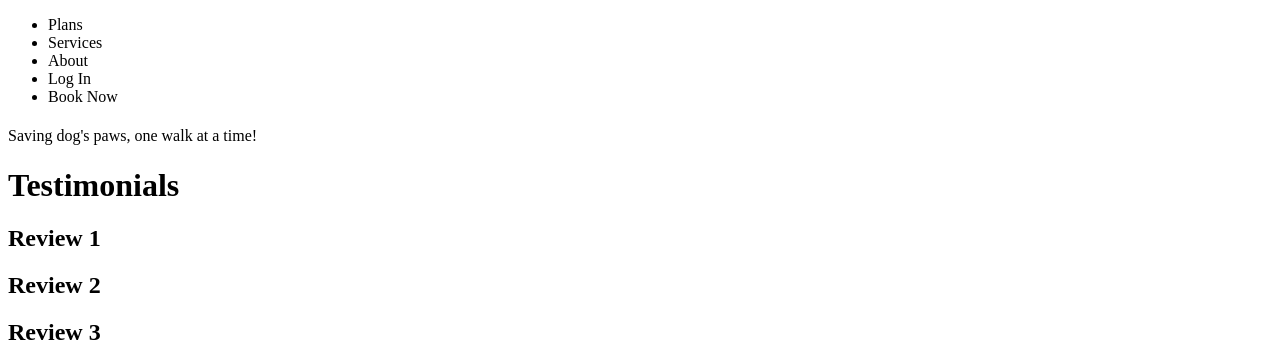
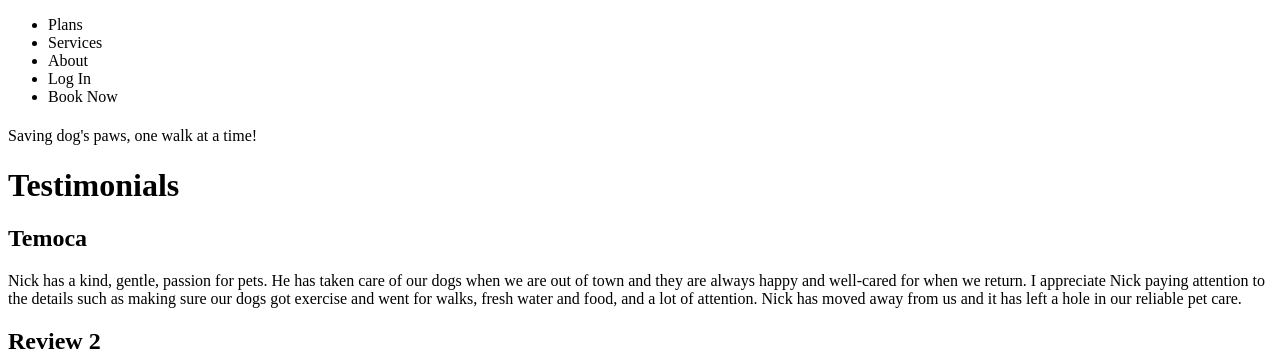
Before and after one commit to whitelotus32/petCareApp, a plain HTML site: page index.html in a window 1280 px wide. Shown: the top 363 px of the page. Drawn offline with Linux system fonts and the light colour scheme.

Commit message:
Added the first testimonial.

```diff
--- a/index.html
+++ b/index.html
@@ -24,8 +24,9 @@
     <div>
         <h1>Testimonials</h1>
         <section>
-            <h1>Review 1</h1>
-            <p></p>
+            <h1>Temoca</h1>
+            <p>Nick has a kind, gentle, passion for pets. He has taken care of our dogs when we are out of town and they are always happy and well-cared for when we return. I appreciate Nick paying attention to the details such as making sure our dogs got exercise and went for walks, fresh water and food, and a lot of attention. Nick has moved away from us and it has left a hole in our reliable pet care.
+            </p>
         </section>
         <section>
             <h1>Review 2</h1>
```
